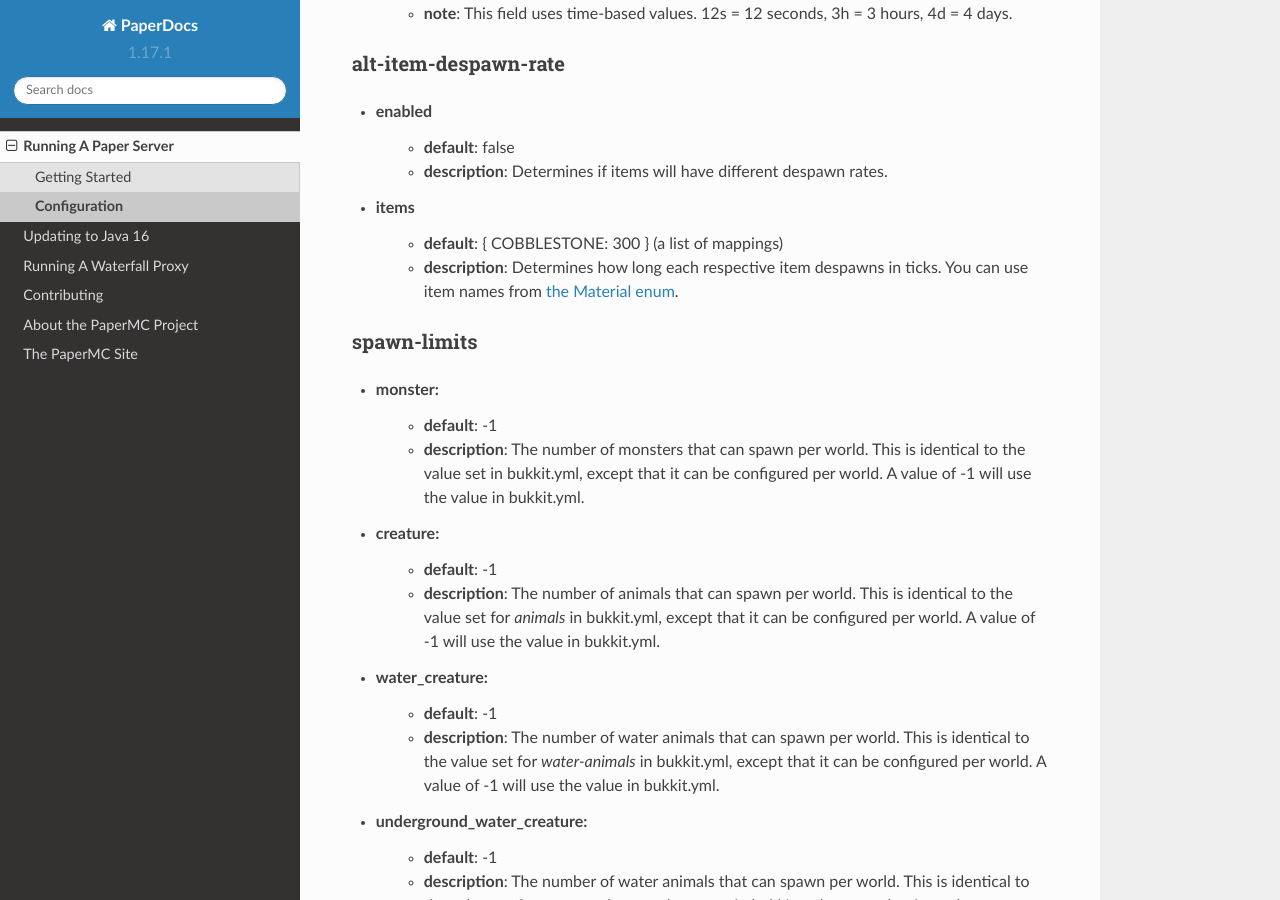
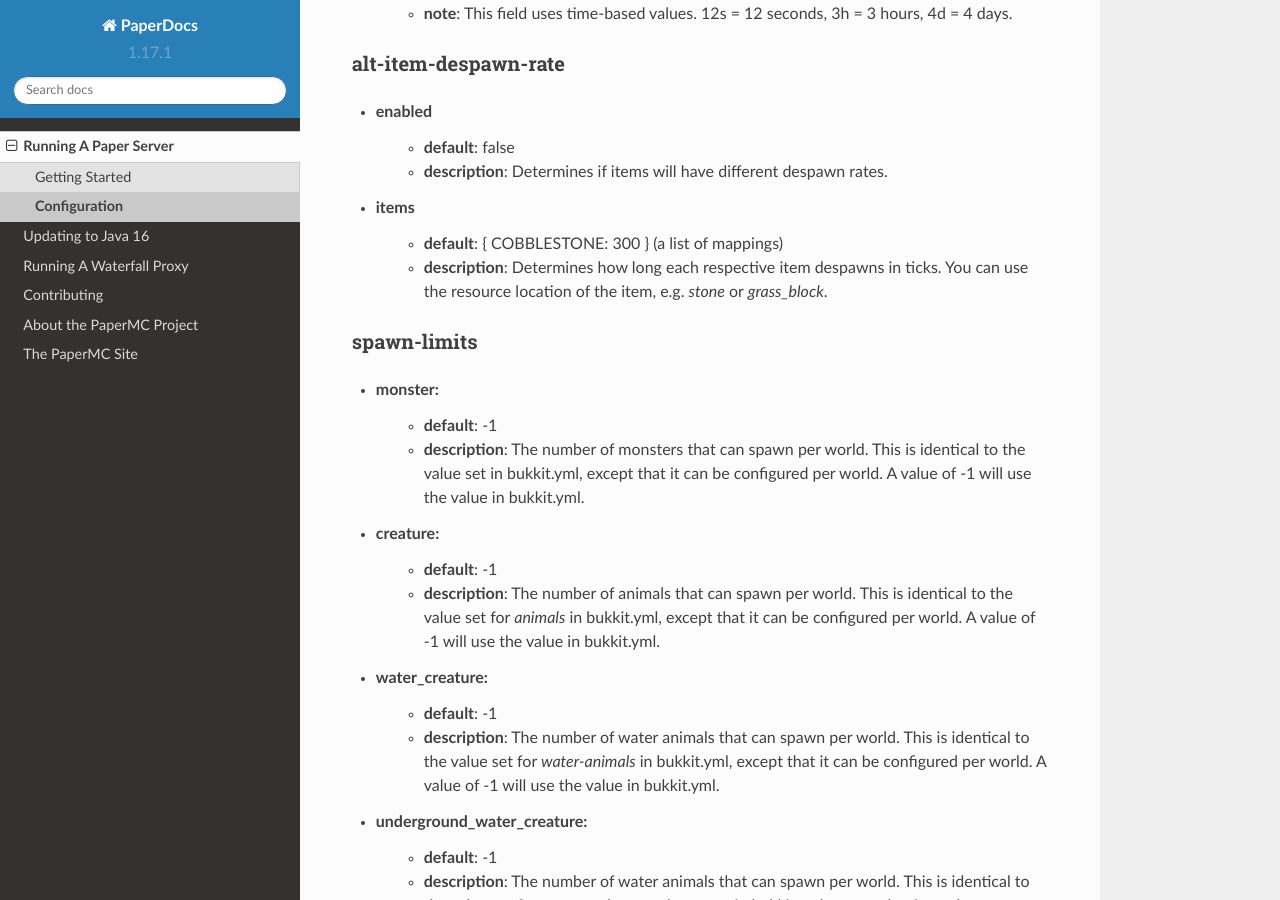
Before and after one commit to PaperMC/PaperDocs, a Sphinx documentation site: the page built from source/server/configuration.rst, in a window 1280 px wide and 900 px high, scrolled down 25100 px. Built offline with Sphinx 7.4.7 and the Read the Docs theme 2.0.0, drawn with Linux system fonts in a browser that asks for light colours.

Commit message:
Docs for mojang item ids for alternative item despawn rate

```diff
--- a/source/server/configuration.rst
+++ b/source/server/configuration.rst
@@ -1059,9 +1059,8 @@
 * items
     - **default**: { COBBLESTONE: 300 } (a list of mappings)
     - **description**: Determines how long each respective item despawns in
-      ticks. You can use item names from `the Material enum`_.
-
-      .. _the Material enum: https://papermc.io/javadocs/paper/1.16/org/bukkit/Material.html
+      ticks. You can use the resource location of the item, e.g. `stone` or
+      `grass_block`.
 
 spawn-limits
 ~~~~~~~~~~~~
```
